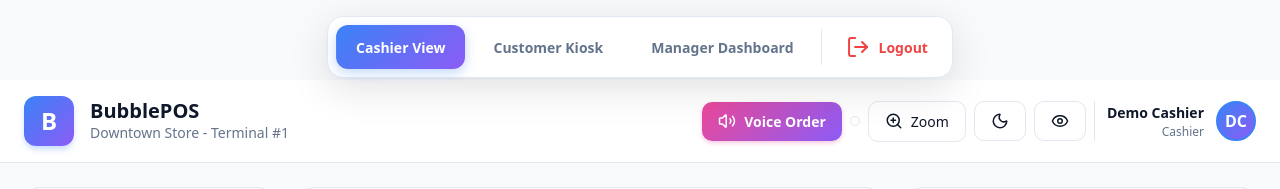
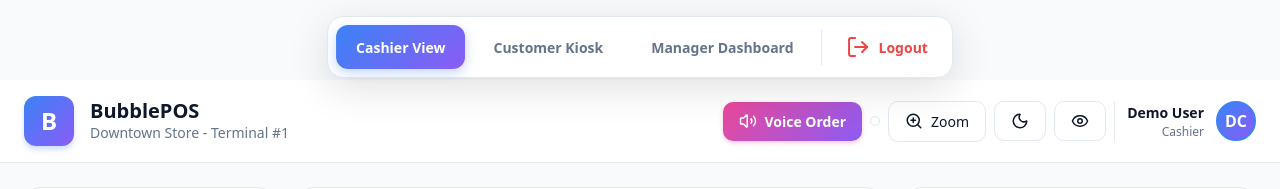
Before and after one commit to CSCE331-Fall2025-900-911/project3-gang43, a React (Vite) app in the folder client/: page / in a window 1280 px wide. Both pictures are taken after a click on the button "Continue as Demo User". Shown: the top 189 px of the page. Built offline with nearby package versions, Linux system fonts and the light colour scheme; no server answers.

Commit message:
populate cashier name via auth credentials

```diff
--- a/client/src/components/CashierView.jsx
+++ b/client/src/components/CashierView.jsx
@@ -1,4 +1,5 @@
 import React, { useState } from "react";
+import { useAuth } from '../contexts/AuthContext';
 import { ShoppingCart, Trash2, CreditCard, Sun, Moon, Search, Plus, Minus, Globe, ZoomIn, Eye, Volume2 } from "lucide-react";
 import GoogleTranslate from "./GoogleTranslate";
 
@@ -10,6 +11,7 @@ const CashierView = () => {
   const [searchQuery, setSearchQuery] = useState("");
   const [fontSize, setFontSize] = useState("base");
   const [highContrast, setHighContrast] = useState(false);
+  const { user } = useAuth();
 
   const categories = [
     { name: "Milk Tea", icon: "🧋", color: "#ec4899", key: "Milk Tea" },
@@ -252,7 +254,7 @@ const CashierView = () => {
 
               <div style={{ display: "flex", alignItems: "center", gap: "0.75rem", paddingLeft: "0.75rem", borderLeft: `1px solid ${theme.border}` }}>
                 <div style={{ textAlign: "right" }}>
-                  <div style={{ fontSize: `${0.875 * fontMultiplier}rem`, fontWeight: "600", color: theme.text }}>Demo Cashier</div>
+                  <div style={{ fontSize: `${0.875 * fontMultiplier}rem`, fontWeight: "600", color: theme.text }}>{user?.name || 'Demo Cashier'}</div>
                   <div style={{ fontSize: `${0.75 * fontMultiplier}rem`, color: theme.textMuted }}>Cashier</div>
                 </div>
                 <div style={{
```
